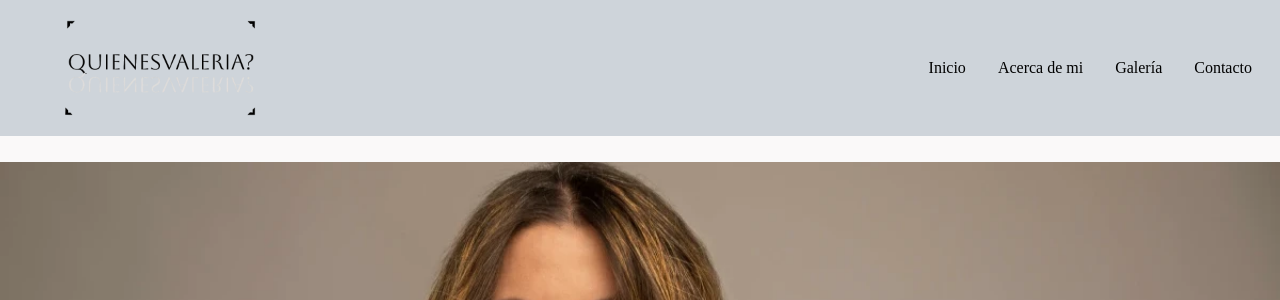
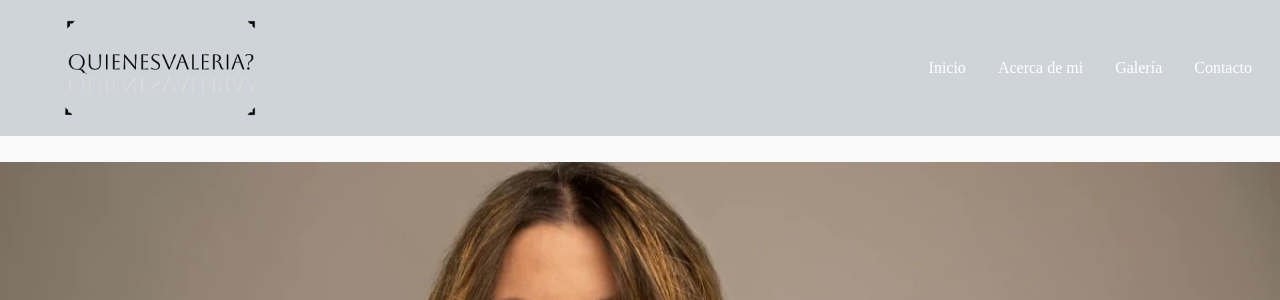
Before and after one commit to EliseoPS/quienesvaleria, a PHP site: page /index.html in a window 1280 px wide. Shown: the top 300 px of the page. Run offline with PHP 8.4, Linux system fonts and the light colour scheme; some web fonts are replaced.

Commit message:
cambios en index19

```diff
--- a/styles.css
+++ b/styles.css
@@ -9,23 +9,23 @@
 }
 
 .navbar {
-    color: black; /* Cambia el color de texto predeterminado */
+    color: white; /* Cambia el color de texto predeterminado */
     font-family: "STIX Two Text", serif;
 }
 .nav-link{
-    color: black !important;
+    color: white !important;
 }
 .nav-link.active{
-    color: black;
+    color: white;
     text-decoration: underline;
-    text-decoration-color: black;
+    text-decoration-color: white;
 }
 
 .navbar-nav{
     --bs-nav-link-hover-color: #faf9f9;
 }
 .navbar-nav .nav-link.active, .navbar-nav .nav-link.show{
-    color: black;
+    color: white;
 }
 .subrayar {
     float: left;
```
